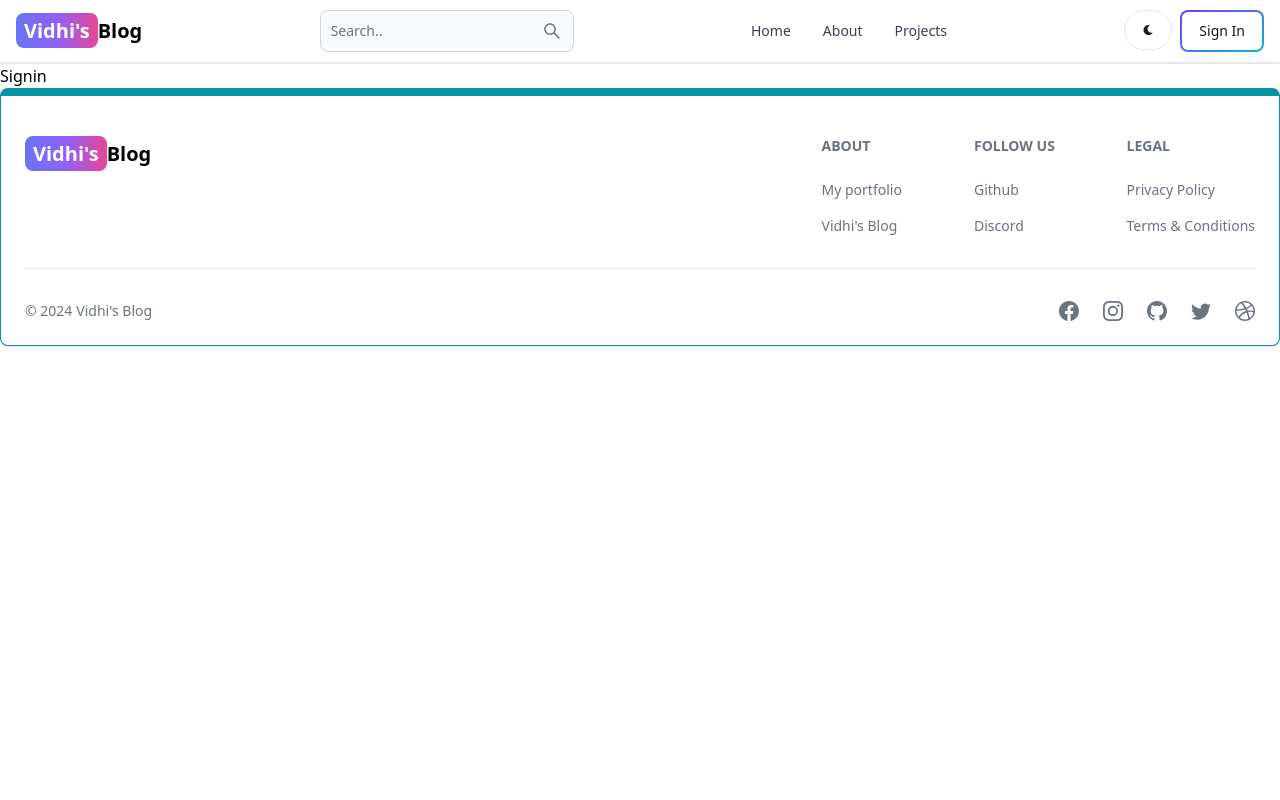
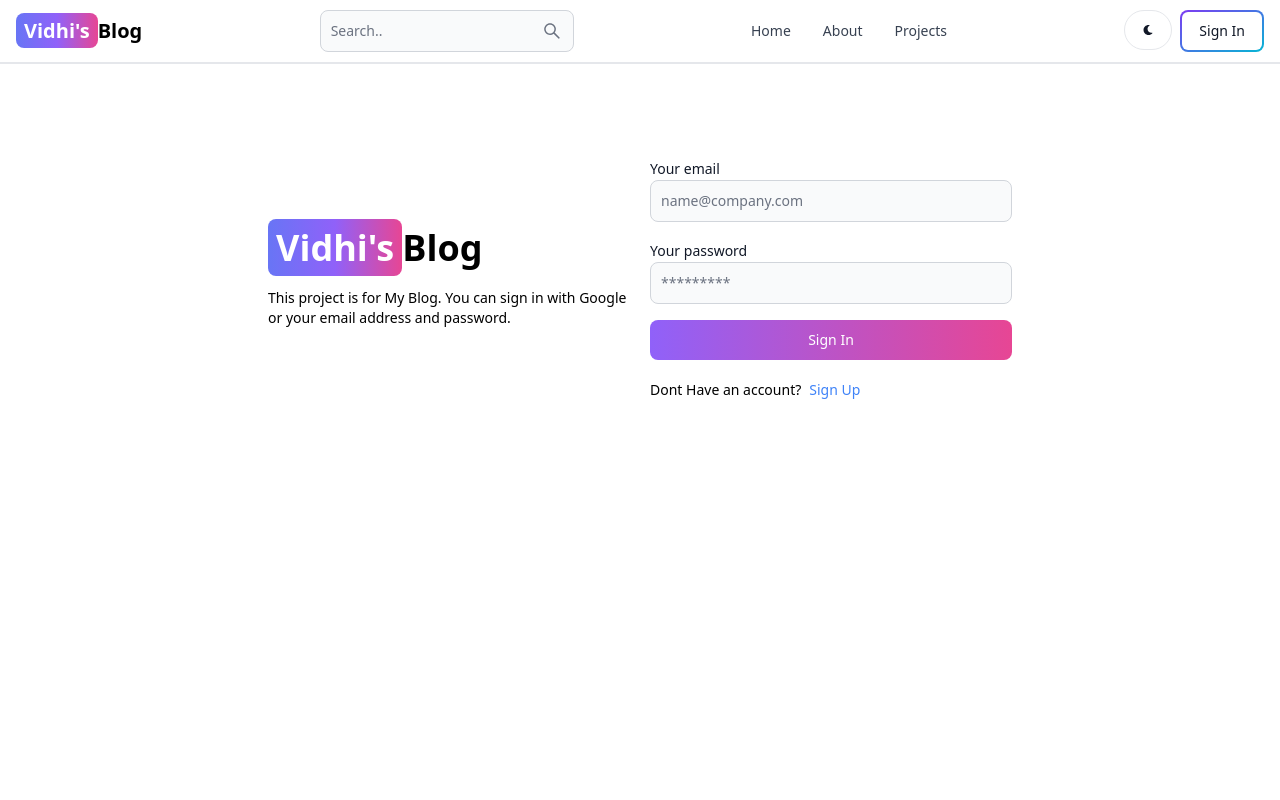
Before and after one commit to viki2207/mern-blog, a React (Vite) app in the folder client/: page /sign-in in a window 1280 px wide. Shown: the top 800 px of the page. Built offline with nearby package versions, Linux system fonts and the light colour scheme.

Commit message:
complete signin functionality

```diff
--- a/client/src/App.jsx
+++ b/client/src/App.jsx
@@ -1,7 +1,7 @@
 import { BrowserRouter, Routes, Route } from "react-router-dom";
 import { Home } from "./pages/Home";
 import { About } from "./pages/About";
-import { Signin } from "./pages/SignIn";
+import SignIn from "./pages/SignIn";
 import SignUp from "./pages/SignUp";
 import { Dashboard } from "./pages/Dashboard";
 import { Projects } from "./pages/Projects";
@@ -14,8 +14,8 @@
       <Routes>
         <Route path="/" element={<Home />} />
         <Route path="/about" element={<About />} />
-        <Route path="/sign-in" element={<Signin />} />
-        <Route path="sign-up" element={<SignUp />} />
+        <Route path="/sign-in" element={<SignIn />} />
+        <Route path="/sign-up" element={<SignUp />} />
         <Route path="/dashboard" element={<Dashboard />} />
         <Route path="/projects" element={<Projects />}></Route>
       </Routes>
--- a/client/src/pages/SignIn.jsx
+++ b/client/src/pages/SignIn.jsx
@@ -1,5 +1,109 @@
-import React from "react";
+import { Alert, Button, Label, Spinner, TextInput } from "flowbite-react";
+import React, { useState } from "react";
+import { Link, useNavigate } from "react-router-dom";
 
-export const Signin = () => {
-  return <div>Signin</div>;
-};
+export default function SignIn() {
+  const [formData, setFormData] = useState({});
+  const [errorMessage, setErrorMessage] = useState(null);
+  const [loading, setLoading] = useState(false);
+  const navigate = useNavigate();
+  const handleChange = (e) => {
+    setFormData({ ...formData, [e.target.id]: e.target.value.trim() });
+  };
+  console.log(formData);
+  const handleSubmit = async (e) => {
+    e.preventDefault();
+    if (!formData.email || !formData.password) {
+      return setErrorMessage("Please fill out all fields");
+    }
+    try {
+      setLoading(true);
+      setErrorMessage(null);
+      const res = await fetch("/api/auth/signin", {
+        method: "POST",
+        headers: { "Content-Type": "application/json" },
+        body: JSON.stringify(formData),
+      });
+      const data = await res.json();
+      if (data.sucess === false) {
+        return setErrorMessage(data.message);
+      }
+      setLoading(false);
+      if (res.ok) {
+        navigate("/");
+      }
+    } catch (error) {
+      setErrorMessage(error.message);
+      setLoading(false);
+    }
+  };
+
+  return (
+    <div className="min-h-screen mt-20">
+      {/* left */}
+      <div className="flex p-3 max-w-3xl mx-auto flex-col md:flex-row md:items-center gap-5">
+        <div className="flex-1">
+          <Link to="/" className=" font-bold dark:text-white text-4xl">
+            <span className="px-2 py-1 bg-gradient-to-r from-indigo-500 via-purple-500 to-pink-500 rounded-lg text-white">
+              Vidhi's
+            </span>
+            Blog
+          </Link>
+          <p className="text-sm mt-5">
+            This project is for My Blog. You can sign in with Google or your
+            email address and password.
+          </p>
+        </div>
+
+        {/* right */}
+        <div className="flex-1">
+          <form className="flex flex-col gap-4" onSubmit={handleSubmit}>
+            <div>
+              <Label value="Your email" />
+              <TextInput
+                type="email"
+                placeholder="name@company.com"
+                id="email"
+                onChange={handleChange}
+              />
+            </div>
+            <div>
+              <Label value="Your password" />
+              <TextInput
+                type="password"
+                placeholder="*********"
+                id="password"
+                onChange={handleChange}
+              />
+            </div>
+            <Button
+              gradientDuoTone="purpleToPink"
+              type="submit"
+              disabled={loading}
+            >
+              {loading ? (
+                <>
+                  <Spinner size="sm" />
+                  <span className="pl-3">Loading...</span>
+                </>
+              ) : (
+                "Sign In"
+              )}
+            </Button>
+          </form>
+          <div className="flex gap-2 text-sm mt-5">
+            <span>Dont Have an account?</span>
+            <Link to="/sign-Up" className="text-blue-500">
+              Sign Up
+            </Link>
+          </div>
+          {errorMessage && (
+            <Alert className="mt-5" color="failure">
+              {errorMessage}
+            </Alert>
+          )}
+        </div>
+      </div>
+    </div>
+  );
+}
```
